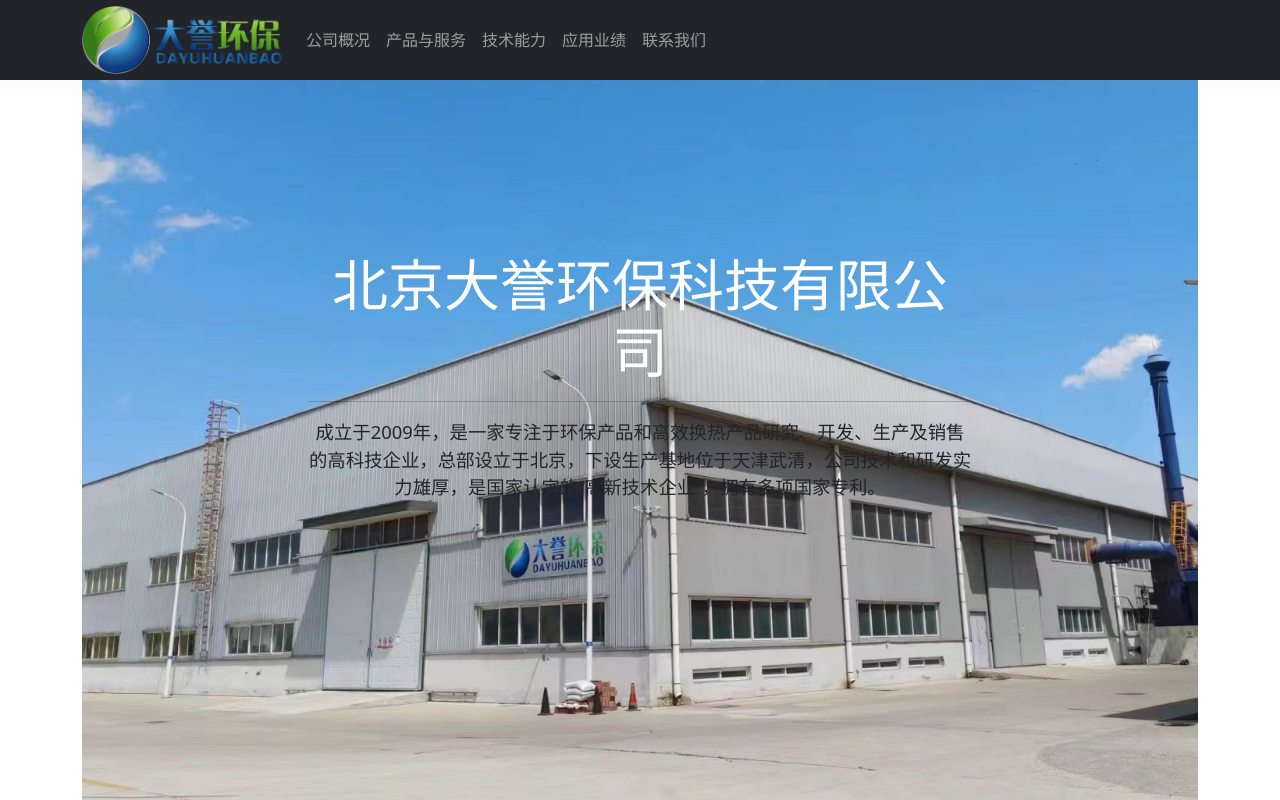
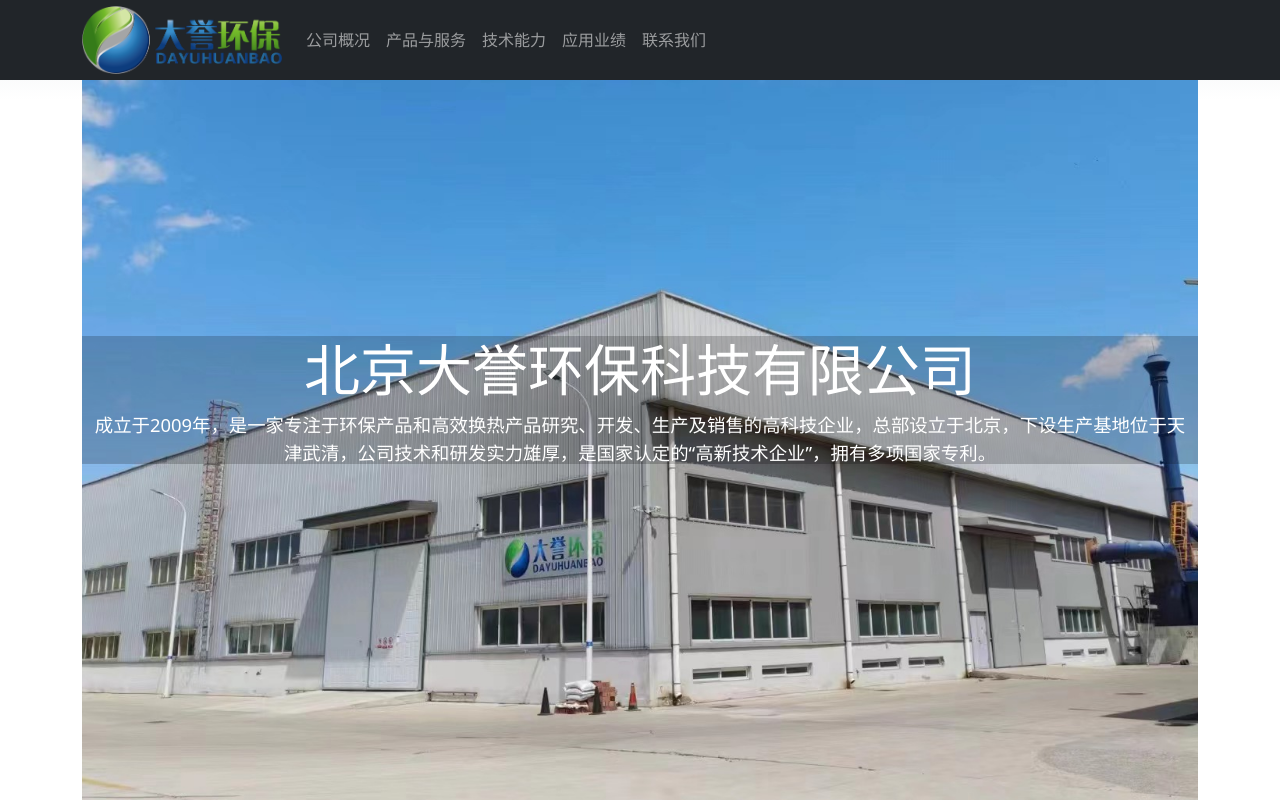
Before and after one commit to developmentmachine/dayu-official, a Next.js app: page / in a window 1280 px wide. Shown: the top 800 px of the page. Built offline with nearby package versions, Linux system fonts and the light colour scheme.

Commit message:
主页标题UI变更及视频地址路径问题

```diff
--- a/src/components/CompanyProfile.tsx
+++ b/src/components/CompanyProfile.tsx
@@ -2,15 +2,14 @@
 
 const CompanyProfile: React.FC<{ id: string }> = (props) => {
     return (
-            <div className="masthead" id={props.id}>
-                <div className="container px-4 px-lg-5 h-100">
-                    <div className="row gx-4 gx-lg-5 h-100 align-items-center justify-content-center text-center">
-                        <div className="col-lg-8 align-self-end">
+            <div className="masthead main-title" id={props.id}>
+                <div className="container h-100">
+                    <div className="row h-100 align-items-center justify-content-center text-center">
+                        <div className="mask">
                             <h1 className="text-white font-weight-bold">北京大誉环保科技有限公司</h1>
-                            <hr className="divider"/>
-                        </div>
-                        <div className="col-lg-8 align-self-baseline">
-                            <p className="text-white-75 mb-5">成立于2009年，是一家专注于环保产品和高效换热产品研究、开发、生产及销售的高科技企业，总部设立于北京，下设生产基地位于天津武清，公司技术和研发实力雄厚，是国家认定的“高新技术企业”，拥有多项国家专利。</p>
+                            <div className="align-self-baseline">
+                                <p>成立于2009年，是一家专注于环保产品和高效换热产品研究、开发、生产及销售的高科技企业，总部设立于北京，下设生产基地位于天津武清，公司技术和研发实力雄厚，是国家认定的“高新技术企业”，拥有多项国家专利。</p>
+                            </div>
                         </div>
                     </div>
                 </div>
--- a/src/components/Tech.tsx
+++ b/src/components/Tech.tsx
@@ -3,10 +3,11 @@
 import {Container, Ratio} from "react-bootstrap";
 import "node_modules/video-react/dist/video-react.css";
 import {BigPlayButton, ControlBar, Player} from "video-react";
+
 const Tech: React.FC<{id:string}> = (props) => {
     return (
         <Container id={props.id}>
-            <Player src="http://localhost/video/tech.mp4">
+            <Player src="/video/tech.mp4">
                 <BigPlayButton position="center" />
                 <ControlBar autoHide={false} className="my-class" />
             </Player>
--- a/src/styles/styles.css
+++ b/src/styles/styles.css
@@ -293,3 +293,14 @@
     height: 25rem;
     margin-bottom: 1rem;
 }
+
+.main-title .mask{
+    width:100%;
+    height:8rem;
+    background-color:rgba(0,0,0,0.2);
+    bottom:0;
+    text-align:center;
+    color:white;
+    align-items: center;
+    justify-content: center;
+}
```
